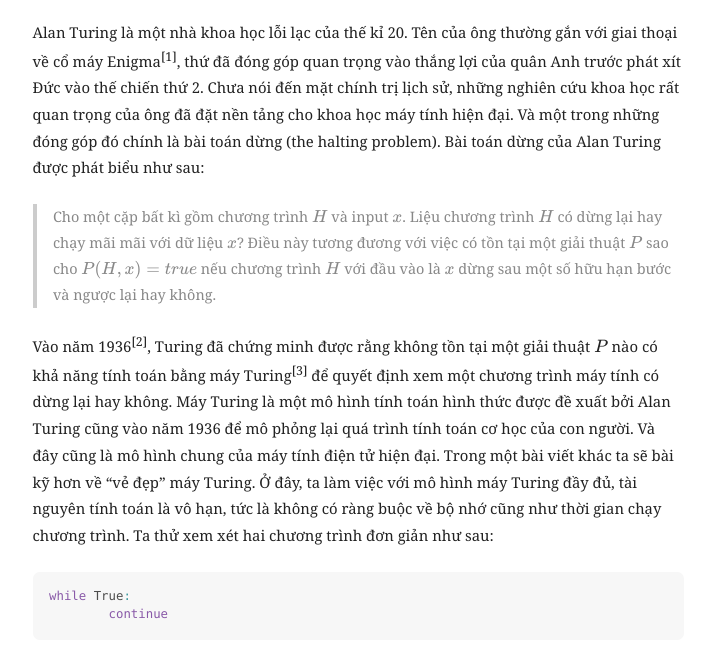
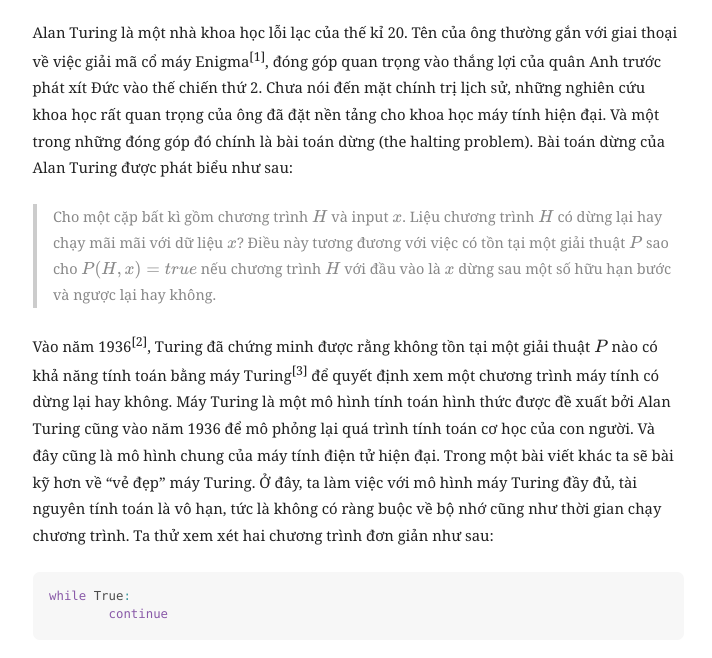
Before and after one commit to vndee/vndee-oldsite, a Jekyll site: the page built from _posts/2018-09-30-turing-decidable-godel.md, in a window 1280 px wide and 900 px high, scrolled down 851 px, cut to the strip 238-896 px from the top of the window. Shown: the whole strip, without its empty margins (107-819 px from the left). Built offline with Jekyll 4.4.1, drawn with Linux system fonts in a browser that asks for light colours; nearby versions of some CDN libraries; formulas are drawn with MathJax 3.

Commit message:
Update 2018-09-30-turing-decidable-godel.md

```diff
--- a/_posts/2018-09-30-turing-decidable-godel.md
+++ b/_posts/2018-09-30-turing-decidable-godel.md
@@ -12,7 +12,7 @@ Alan Turing đã đặt dấu hỏi đầu tiên của mình vào mô hình siê
 <img src="https://upload.wikimedia.org/wikipedia/commons/a/a1/Alan_Turing_Aged_16.jpg" alt="Alan Turing - Wikipedia" height="500" width="500">
 </p>
 
-Alan Turing là một nhà khoa học lỗi lạc của thế kỉ 20. Tên của ông thường gắn với giai thoại về cổ máy Enigma<sup>[1]</sup>, thứ đã đóng góp quan trọng vào thắng lợi của quân Anh trước phát xít Đức vào thế chiến thứ 2. Chưa nói đến mặt chính trị lịch sử, những nghiên cứu khoa học rất quan trọng của ông đã đặt nền tảng cho khoa học máy tính hiện đại. Và một trong những đóng góp đó chính là bài toán dừng (the halting problem).
+Alan Turing là một nhà khoa học lỗi lạc của thế kỉ 20. Tên của ông thường gắn với giai thoại về việc giải mã cổ máy Enigma<sup>[1]</sup>, đóng góp quan trọng vào thắng lợi của quân Anh trước phát xít Đức vào thế chiến thứ 2. Chưa nói đến mặt chính trị lịch sử, những nghiên cứu khoa học rất quan trọng của ông đã đặt nền tảng cho khoa học máy tính hiện đại. Và một trong những đóng góp đó chính là bài toán dừng (the halting problem).
 Bài toán dừng của Alan Turing được phát biểu như sau:
 > Cho một cặp bất kì gồm chương trình $H$ và input $x$. Liệu chương trình $H$ có dừng lại hay chạy mãi mãi với dữ liệu $x$? Điều này tương đương với việc có tồn tại một giải thuật $P$ sao cho $P(H, x) = true$ nếu chương trình $H$ với đầu vào là $x$ dừng sau một số hữu hạn bước và ngược lại hay không.
 
```
